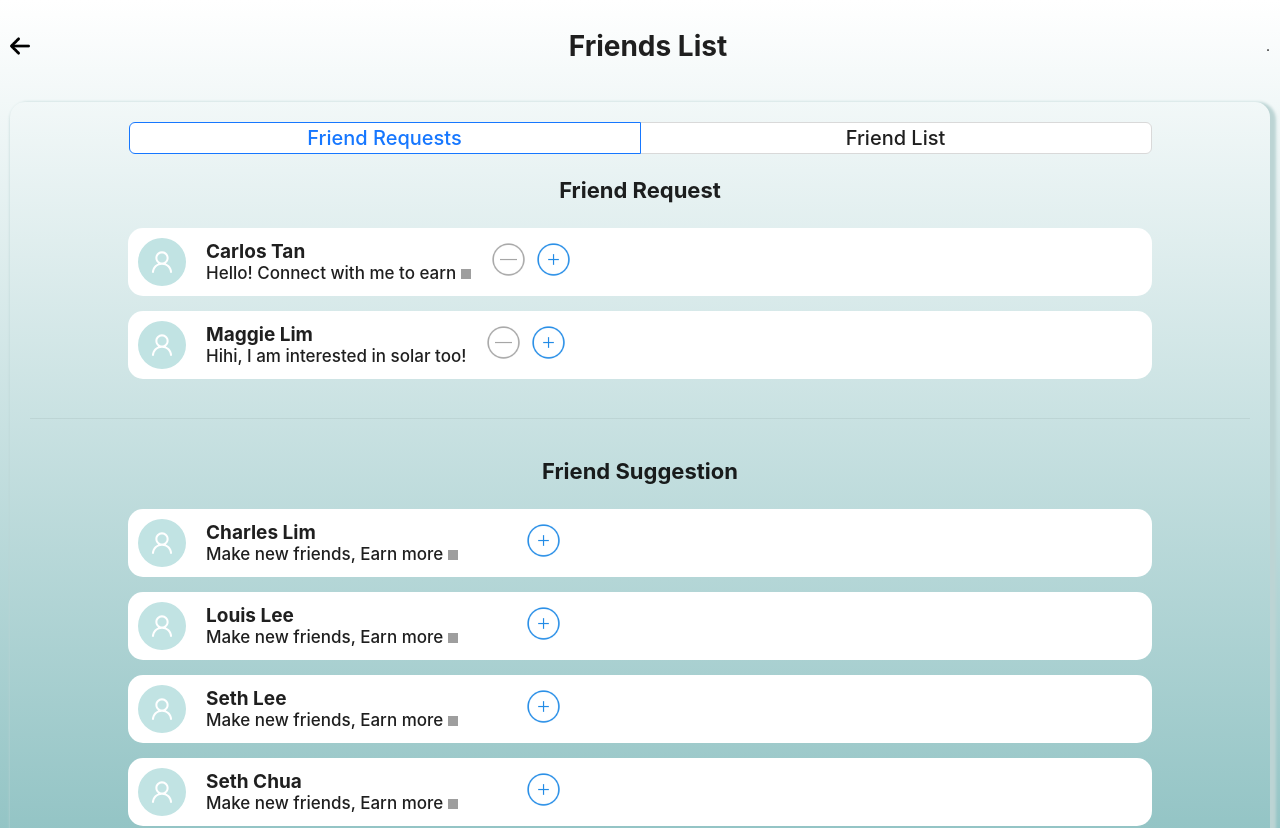
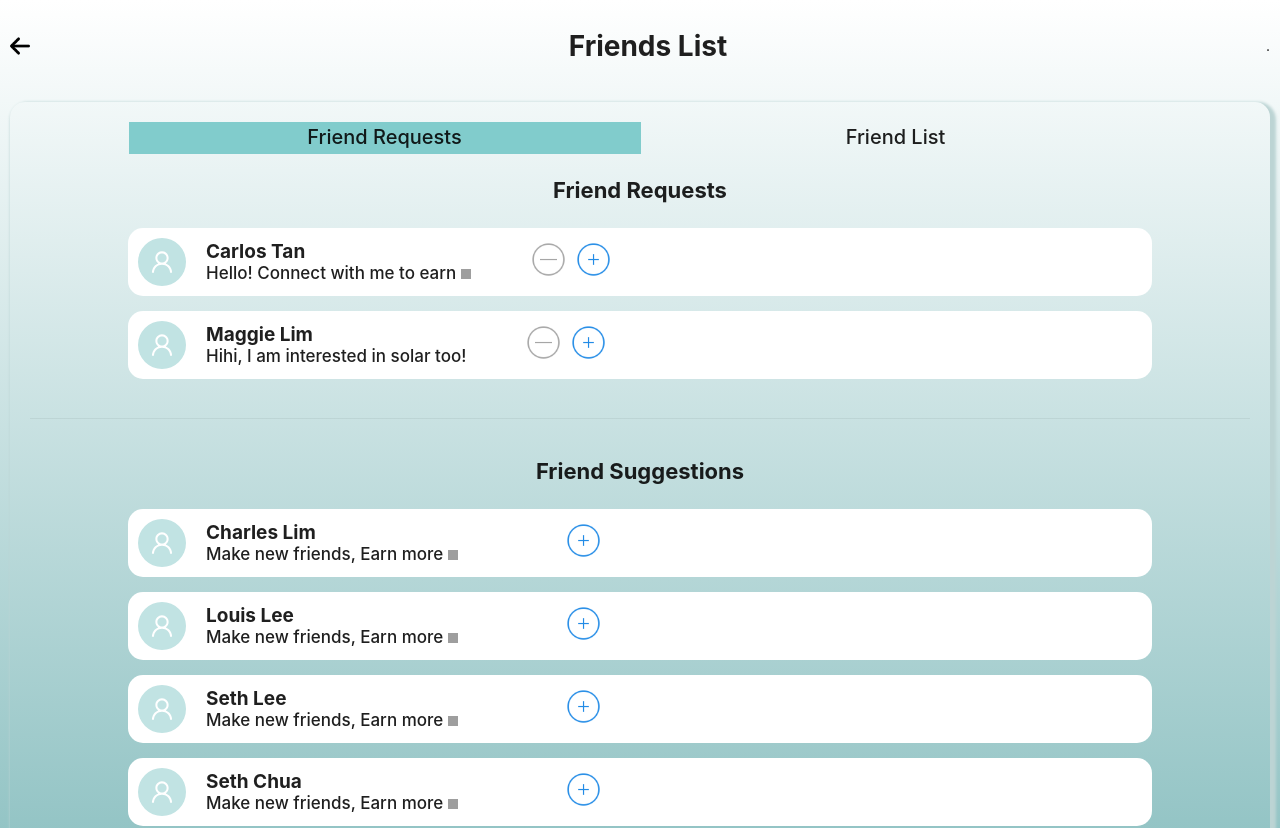
Before and after one commit to GeeksHacking/hackomania2024-JAWS-jawshackomania, a React (Create React App) app: page /friends in a window 1280 px wide. Shown: the top 828 px of the page. Built offline with nearby package versions, Linux system fonts and the light colour scheme; grey boxes are pictures that could not be loaded.

Commit message:
uakjsdkabjiba

```diff
--- a/src/pages/friendsPage.css
+++ b/src/pages/friendsPage.css
@@ -1,5 +1,18 @@
 .ant-radio-button  .friend {
-  border: "#81cccc";
-  background: "#81cccc";
-  color: "#ffffff";
+  border: #81cccc;
+  background: #81cccc;
+  color: #ffffff;
+
 }
+
+.friend {
+  border: unset !important;
+  background: unset !important;
+  color: unset !important;
+}
+
+.friend .ant-radio-button-checked{
+  border: #81cccc;
+  background: #81cccc;
+  color: #ffffff !important;
+}
--- a/src/pages/friendsPage.tsx
+++ b/src/pages/friendsPage.tsx
@@ -103,7 +103,7 @@ export const FriendsPage: FC = () => {
                   padding: "15px",
                 }}
               >
-                Friend Request
+                Friend Requests
               </div>
               <div
                 style={{
@@ -133,7 +133,7 @@ export const FriendsPage: FC = () => {
                     Hello! Connect with me to earn <Leaf />
                   </div>
                 </div>
-                <div>
+                <div style={{marginLeft: "40px"}}>
                   <a>
                     <img
                       onClick={() => {}}
@@ -181,7 +181,7 @@ export const FriendsPage: FC = () => {
                   </div>
                   <div>Hihi, I am interested in solar too!</div>
                 </div>
-                <div>
+                <div style={{marginLeft: "40px"}}>
                   <a>
                     <img
                       src="/minus.png"
@@ -212,7 +212,7 @@ export const FriendsPage: FC = () => {
                   marginTop: "-10px",
                 }}
               >
-                Friend Suggestion
+                Friend Suggestions
               </div>
               <div
                 style={{
@@ -242,7 +242,7 @@ export const FriendsPage: FC = () => {
                     Make new friends, Earn more <Leaf />
                   </div>
                 </div>
-                <div style={{ paddingLeft: "48px" }}>
+                <div style={{ paddingLeft: "88px" }}>
                   <img
                     onClick={() => {}}
                     src="/add.png"
@@ -280,7 +280,7 @@ export const FriendsPage: FC = () => {
                     Make new friends, Earn more <Leaf />
                   </div>
                 </div>
-                <div style={{ paddingLeft: "48px" }}>
+                <div style={{ paddingLeft: "88px" }}>
                   <img
                     onClick={() => {}}
                     src="/add.png"
@@ -318,7 +318,7 @@ export const FriendsPage: FC = () => {
                     Make new friends, Earn more <Leaf />
                   </div>
                 </div>
-                <div style={{ paddingLeft: "48px" }}>
+                <div style={{ paddingLeft: "88px" }}>
                   <img
                     onClick={() => {}}
                     src="/add.png"
@@ -356,7 +356,7 @@ export const FriendsPage: FC = () => {
                     Make new friends, Earn more <Leaf />
                   </div>
                 </div>
-                <div style={{ paddingLeft: "48px" }}>
+                <div style={{ paddingLeft: "88px" }}>
                   <img
                     onClick={() => {}}
                     src="/add.png"
@@ -394,7 +394,7 @@ export const FriendsPage: FC = () => {
                     Make new friends, Earn more <Leaf />
                   </div>
                 </div>
-                <div style={{ paddingLeft: "48px" }}>
+                <div style={{ paddingLeft: "88px" }}>
                   <img
                     onClick={() => {}}
                     src="/add.png"
```
